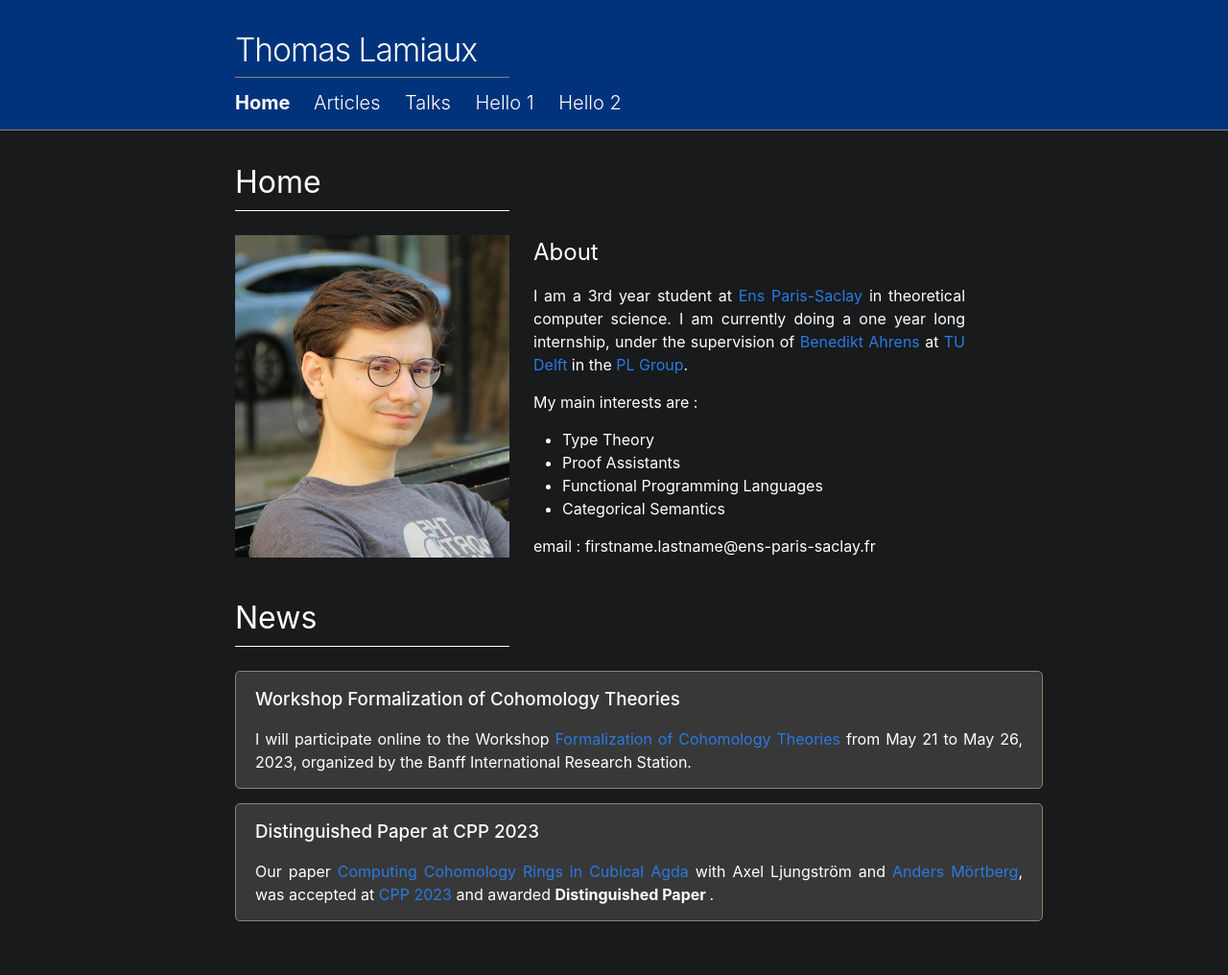
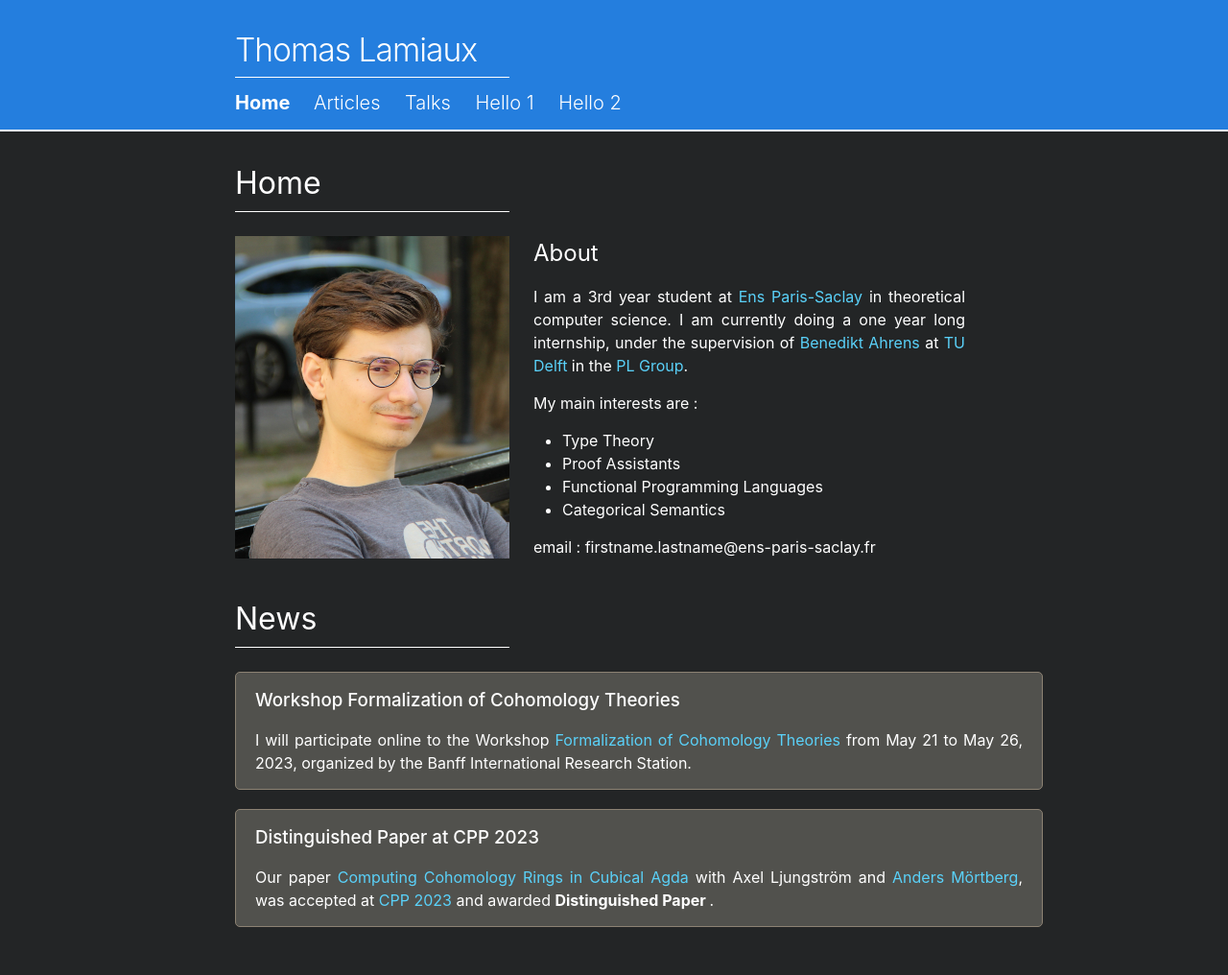
Before and after one commit to thomas-lamiaux/thomas-lamiaux.github.io, a Jekyll site: the page built from index.md, in a window 1280 px wide. Shown: the whole page at 96% size. Built offline with Jekyll 4.4.1, drawn with Linux system fonts in a browser that asks for light colours.

Commit message:
changed colors

```diff
--- a/_sass/minima.scss
+++ b/_sass/minima.scss
@@ -13,17 +13,17 @@ $spacing-unit:     30px !default;
 // $text-color:
 
 $text-color:       white !default;
-$background-color: rgb(24 ,26 ,27) !default;
-$box-background:   #383838 !default;
+$background-color: rgba(24, 26, 27, 0.95) !default;
+$box-background:   #51514d !default;
 $line-color:       rgb(140, 130, 115) !default;
-$brand-color:      #2a7ae2 !default;
+$brand-color:      rgb(90, 209, 249) !default;
 
 $grey-color:       #828282 !default;
 $grey-color-light: lighten($grey-color, 40%) !default;
 $grey-color-dark:  darken($grey-color, 5%) !default;
 
-// $header-background: rgb(18, 118, 175) !default;
-$header-background: #00337C !default;
+// $header-background: #3083DC !default; // Bleu de France
+$header-background: #247ede !default;
 $header-bottom: black !default;
 
 $table-text-align: left !default;
--- a/_sass/minima/_base.scss
+++ b/_sass/minima/_base.scss
@@ -269,7 +269,7 @@ table {
 
 .box {
   margin-top: 10px;
-  margin-bottom: 15px;
+  margin-bottom: 20px;
   border: 1px solid $line-color;
   border-radius: 5px;
   width: 800px;
--- a/_sass/minima/_layout.scss
+++ b/_sass/minima/_layout.scss
@@ -2,10 +2,9 @@
  * Site header
  */
 .site-header {
-  border-top: 25px solid $header-background;
-  border-bottom: 1px solid $line-color;
-  min-height: $spacing-unit * 2;
+  padding-top: 25px;
   background-color: $header-background;
+  border-bottom: 2px solid white;
 
   // Positioning context for the mobile navigation icon
   position: relative;
@@ -27,7 +26,7 @@
 .site-line{
   width: 286px;
   height: 1px;
-  border-bottom: 1px solid $line-color;
+  border-bottom: 1px solid white;
   position: top;
   }
 
```
Also changed, not shown: 3 other files.
